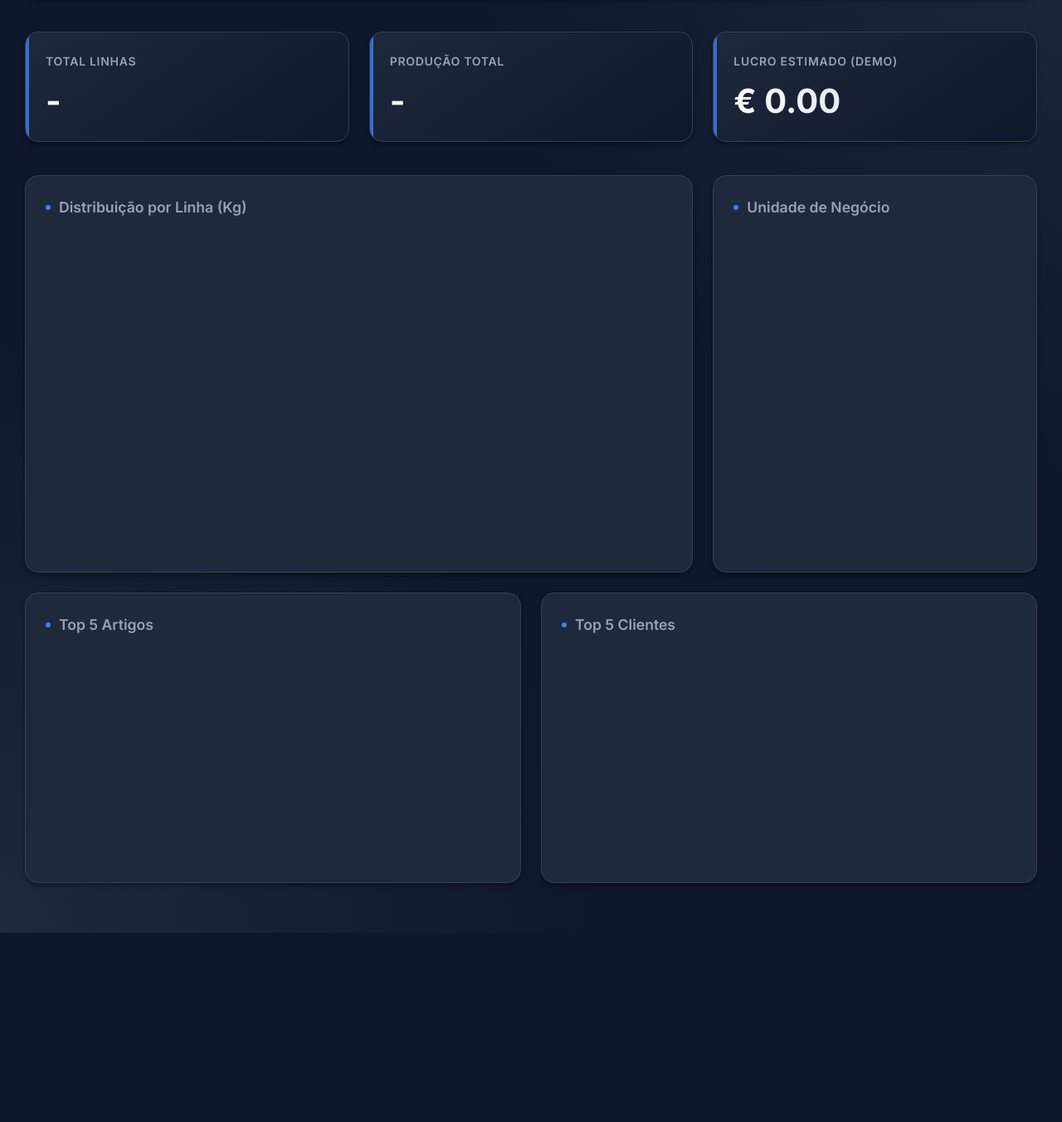
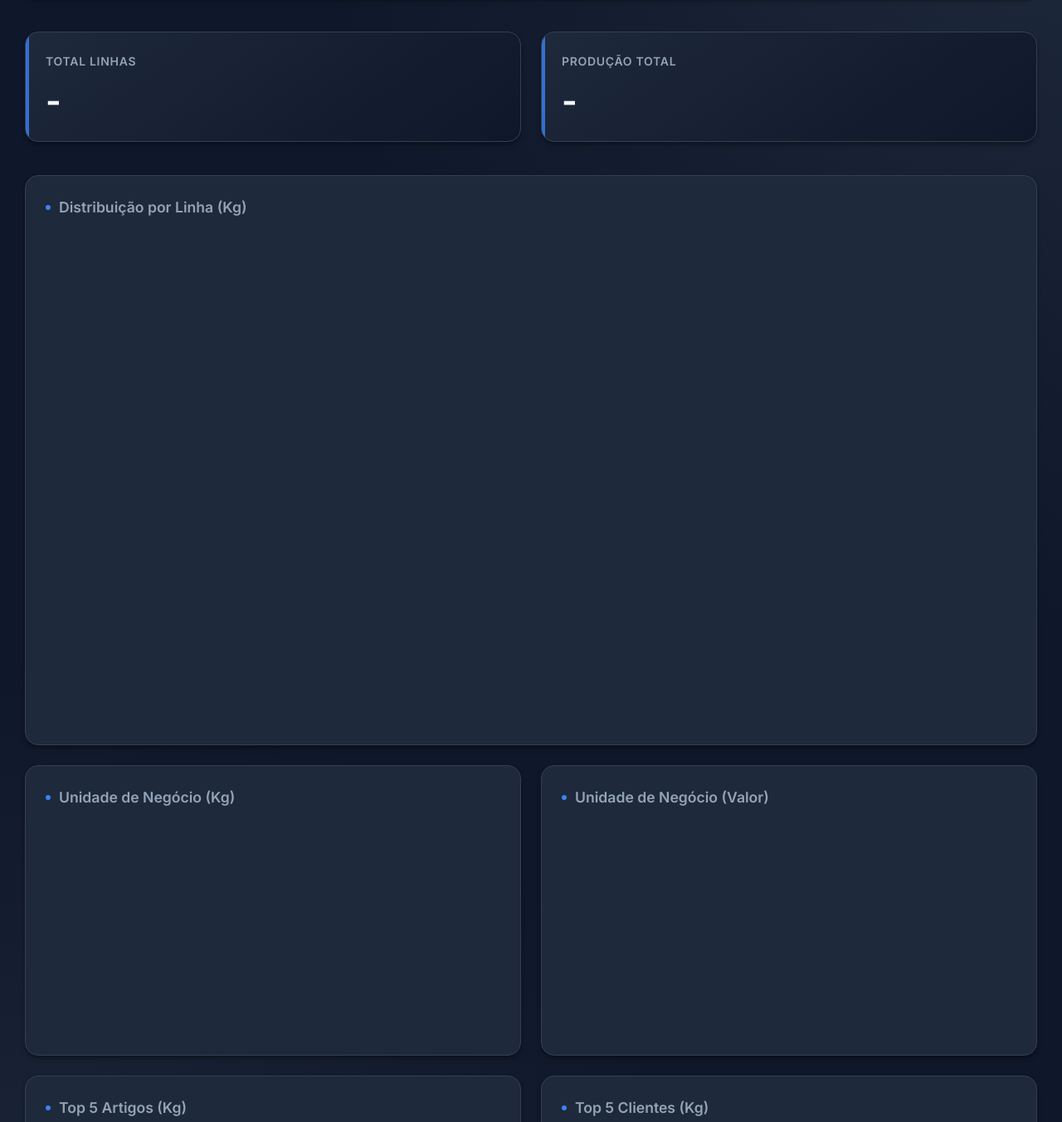
Before and after one commit to zefarinha61/testevr, a website built with Vite: page index.html in a window 1280 px wide. Shown: the part 146-1498 px from the top of the page at 83% size. Before the commit the page ends 1270 px from the top, so only its background shows below. Built offline with nearby package versions, Linux system fonts and the light colour scheme; files whose address does not match are found by name.

Commit message:
Add Business Unit Value chart and refactor metrics

```diff
--- a/index.html
+++ b/index.html
@@ -39,39 +39,42 @@
                     <h3>Produção Total</h3>
                     <p class="kpi-value" id="kpiTotalProduction">-</p>
                 </div>
-                <!-- Placeholder para KPI futuro -->
-                <div class="kpi-card">
-                    <h3>Lucro Estimado (Demo)</h3>
-                    <p class="kpi-value" style="color: var(--success-color);">€ 0.00</p>
-                </div>
             </section>
 
             <!-- Charts Area -->
             <section class="charts-section">
-                <!-- Row 1: Lines and Business Units -->
+                <!-- Row 1: Line Chart -->
+                <div class="chart-container full-width">
+                    <h3>Distribuição por Linha (Kg)</h3>
+                    <canvas id="lineChart"></canvas>
+                </div>
+
+                <!-- Row 2: Business Units (Weight & Price) -->
                 <div class="chart-row">
-                    <div class="chart-container two-thirds-width">
-                        <h3>Distribuição por Linha (Kg)</h3>
-                        <canvas id="lineChart"></canvas>
-                    </div>
-                    <div class="chart-container one-third-width">
-                        <h3>Unidade de Negócio</h3>
+                    <div class="chart-container half-width">
+                        <h3>Unidade de Negócio (Kg)</h3>
                         <div class="chart-wrapper-small">
                             <canvas id="buChart"></canvas>
                         </div>
                     </div>
+                    <div class="chart-container half-width">
+                        <h3>Unidade de Negócio (Valor)</h3>
+                        <div class="chart-wrapper-small">
+                            <canvas id="buPriceChart"></canvas>
+                        </div>
+                    </div>
                 </div>
 
-                <!-- Row 2: Products and Clients -->
+                <!-- Row 3: Products and Clients -->
                 <div class="chart-row">
                     <div class="chart-container half-width">
-                        <h3>Top 5 Artigos</h3>
+                        <h3>Top 5 Artigos (Kg)</h3>
                         <div class="chart-wrapper-small">
                             <canvas id="productChart"></canvas>
                         </div>
                     </div>
                     <div class="chart-container half-width">
-                        <h3>Top 5 Clientes</h3>
+                        <h3>Top 5 Clientes (Kg)</h3>
                         <div class="chart-wrapper-small">
                             <canvas id="clientChart"></canvas>
                         </div>
```
